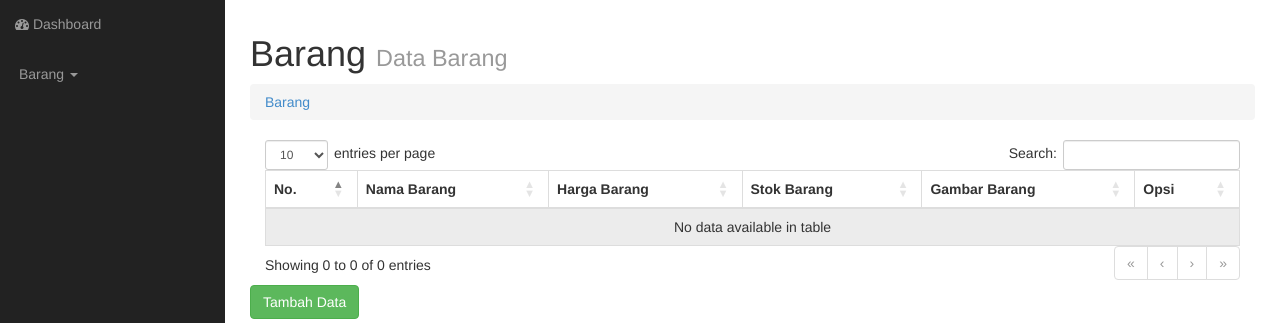
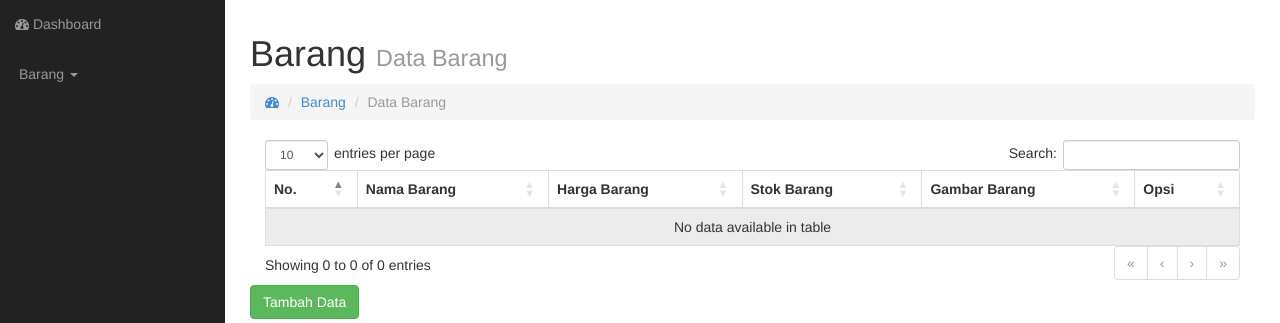
Before and after one commit to rafiradinka/yukcoding-barang, a PHP site: page /index.php?page=barang in a window 1280 px wide. Shown: the part 51-374 px from the top of the page. Run offline with PHP 8.4, Linux system fonts and the light colour scheme; data that the repository does not hold is empty.

```diff
--- a/views/barang.php
+++ b/views/barang.php
@@ -9,7 +9,9 @@ if(isset($_GET['act']) == ''){
     <div class="col-lg-12">
       <h1>Barang <small>Data Barang</small></h1>
         <ol class="breadcrumb">
-            <li><a href="index.html"><i class="icon-dashboard"></i> Barang</a></li>
+            <li><a href=""><i class="fa fa-dashboard"></i></a></li>
+            <li><a href="">Barang</a></li>
+            <li class="active">Data Barang</li>
         </ol>
     </div>
   </div><!-- /.row -->
```
